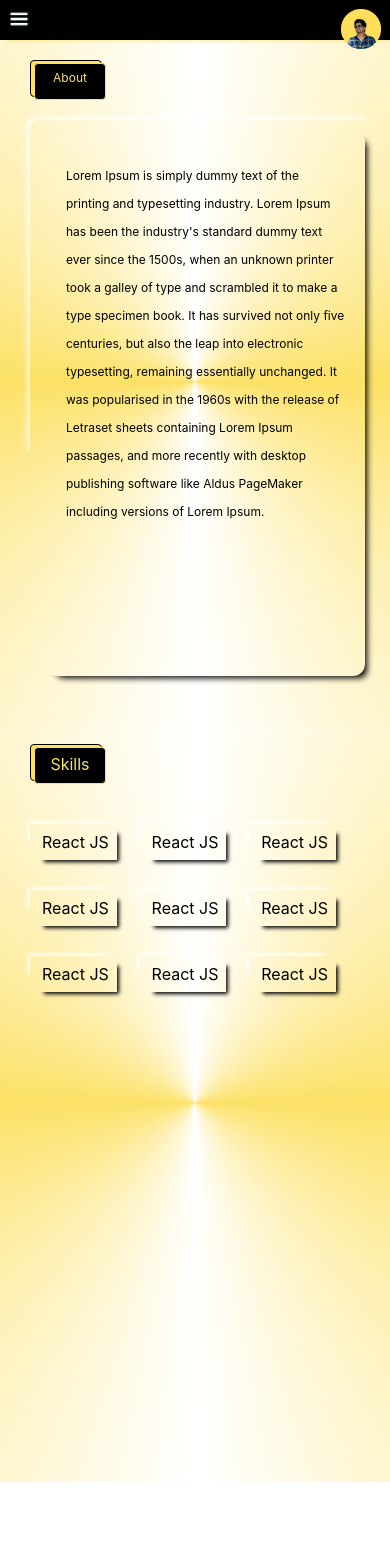
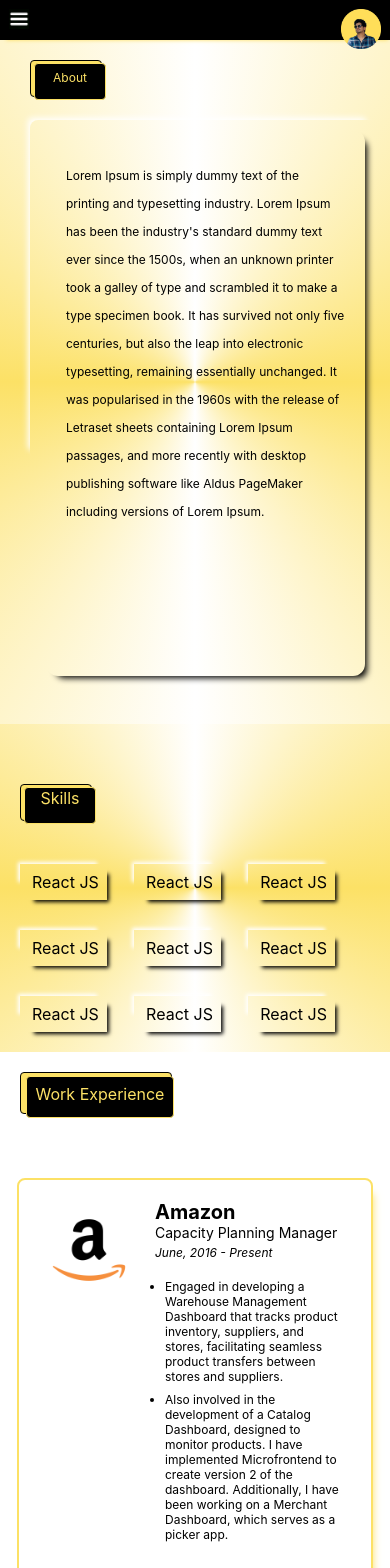
Before and after one commit to ankita24/abhilash-website, a React (Create React App) app: page / in a window 390 px wide. Shown: the top 1568 px of the page. Before the commit the page ends 1482 px from the top, so only its background shows below. Built offline with nearby package versions, Linux system fonts and the light colour scheme.

Commit message:
mobiel part done

```diff
--- a/src/About/index.js
+++ b/src/About/index.js
@@ -1,7 +1,6 @@
 import React from "react";
 import useCheckPlatform from "../hooks/useCheckPlatform";
 import LinkedIN from "../images/linkedIn.png";
-import Github from "../images/github.png";
 import Twitter from "../images/twitter.png";
 import "./styles.scss";
 
--- a/src/App.js
+++ b/src/App.js
@@ -46,7 +46,7 @@ function App() {
               <a
                 style={{ textDecoration: "none" }}
                 className="hover-underline-animation"
-                href={"#"}
+                href="#"
                 without
                 rel="noreferrer"
                 target="_blank"
@@ -147,16 +147,6 @@ function App() {
                 Contact
               </a>
             </div>
-            {/* <div className="TitleBox">
-              <img
-                src={potrait}
-                style={{
-                  width: isMobile ? 40 : 80,
-                  height: isMobile ? 40 : 80,
-                }}
-                alt="Ankita"
-              />
-            </div> */}
           </>
         </div>
       )}
@@ -167,9 +157,9 @@ function App() {
           <Skills />
         </div>
       )}
-      {/* <div ref={workRef}>
+      <div ref={workRef}>
         <Work />
-      </div> */}
+      </div>
     </div>
   );
 }
--- a/src/Skills/index.js
+++ b/src/Skills/index.js
@@ -10,7 +10,7 @@ export default function index() {
           "conic-gradient(white, #fce166, white,  #fce166,white)",
       }}
     >
-      <div className="AboutContainer">
+      <div className="SkillAboutContainerMobile">
         <div>
           <div className="OuterContainer" />
           <div className="InnerContainer">
--- a/src/Skills/styles.scss
+++ b/src/Skills/styles.scss
@@ -5,3 +5,9 @@
   width: 90%;
   flex-wrap: wrap;
 }
+
+.SkillAboutContainerMobile {
+  padding: 20px;
+  width: 100%;
+  margin-top: 40px;
+}
--- a/src/Work/index.js
+++ b/src/Work/index.js
@@ -8,7 +8,7 @@ export default function Work() {
   const isMobile = useCheckPlatform();
   return (
     <div className={isMobile ? "MobileWorkContainer" : "WorkContainer"}>
-      <div className="WorkHeader">
+      <div className={isMobile ? "MobileWorkHeader" : "WorkHeader"}>
         <div className="WorkTitleOuterContainer" />
         <div className="WorkTitleInnerContainer">
           <p>Work Experience</p>
--- a/src/Work/styles.scss
+++ b/src/Work/styles.scss
@@ -8,22 +8,31 @@
   height: 92vh;
 }
 
-.WorkHeader {
-  margin-top: 20px;
+%shared-workHeader {
+  margin-top: 40px;
   align-self: center;
   width: 10%;
+}
+
+.WorkHeader {
+  @extend %shared-workHeader;
   margin: 20px auto;
 }
 
+.MobileWorkHeader {
+  @extend %shared-workHeader;
+  margin: 20px;
+}
 
-.WorkTitleInnerContainer{
-  width: 150px;
-  height: 35px;
+.WorkTitleInnerContainer {
+  width: 146px;
+  height: 40px;
   background-color: black;
   color: #fce166;
-  border: 1px solid #fff;
-  margin-left: 8px;
-  margin-top: -33px;
+  border: 1px solid #fce166;
+  margin-left: 6px;
+  margin-top: -38px;
+  border-radius: 4px;
 }
 
 .WorkTitleInnerContainer p {
@@ -34,7 +43,9 @@
 .WorkTitleOuterContainer {
   width: 150px;
   height: 40px;
-  background-color:  #fce166;
+  background-color: #fce166;
+  border: 1px solid #000;
+  border-radius: 4px;
 }
 
 .WorkHr {
```
